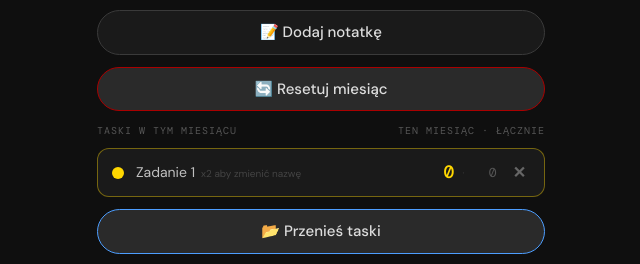
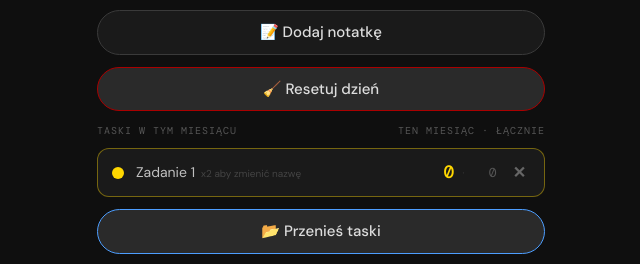
Before and after one commit to nastslay/tickcal, a React (Vite) app: page / in a window 1280 px wide. Shown: the part 518-782 px from the top of the page, without its empty margins (319-959 px from the left). Built offline with nearby package versions, Linux system fonts and the light colour scheme.

Commit message:
Update App.jsx

```diff
--- a/src/App.jsx
+++ b/src/App.jsx
@@ -68,6 +68,7 @@ const translations = {
     maxTasks: "Możesz dodać maksymalnie {max} tasków w tym miesiącu.",
     colorAlreadyAdded: "Ten kolor jest już dodany w tym miesiącu.",
     minOneTask: "W tym miesiącu musi pozostać przynajmniej jeden task.",
+	resetDay: "Resetuj dzień",
     resetMonthConfirm: "Czy na pewno chcesz zresetować miesiąc {month} {year}? Wszystkie taski, zaznaczenia i notatki zostaną usunięte, pozostanie tylko jeden task (Task 1).",
     resetAllConfirm: "Czy na pewno chcesz usunąć dane ze wszystkich miesięcy? Zostanie utworzony tylko bieżący miesiąc z jednym taskiem.",
     success: "Sukces",
@@ -131,6 +132,7 @@ const translations = {
     maxTasks: "You can add up to {max} tasks in this month.",
     colorAlreadyAdded: "This color is already added in this month.",
     minOneTask: "At least one task must remain in this month.",
+	resetDay: "Reset day",
     resetMonthConfirm: "Are you sure you want to reset the month {month} {year}? All tasks, marks, and notes will be deleted, leaving only one task (Task 1).",
     resetAllConfirm: "Are you sure you want to delete data from all months? Only the current month with one task will be created.",
     success: "Success",
@@ -682,6 +684,32 @@ export default function App() {
       onConfirm: () => {
         const newData = getDefaultMonthData(lang);
         setMonthsData(prev => ({ ...prev, [key]: newData }));
+        setCustomModal({ open: false, title: "", message: "", onConfirm: null, showCancel: false });
+      },
+      showCancel: true,
+    });
+  }
+
+function resetCurrentDay() {
+    if (!selectedDate) {
+      showCustomAlert(tt('noSelection'), tt('clickDayFirst'));
+      return;
+    }
+    setCustomModal({
+      open: true,
+      title: tt('resetDay'),
+      message: tt('resetDayConfirm'),
+      onConfirm: () => {
+        // Usuwanie tasków (ticks)
+        setTicks(prev => {
+          const { [selectedDate]: _, ...rest } = prev;
+          return rest;
+        });
+        // Usuwanie notatki
+        setNotes(prev => {
+          const { [selectedDate]: _, ...rest } = prev;
+          return rest;
+        });
         setCustomModal({ open: false, title: "", message: "", onConfirm: null, showCancel: false });
       },
       showCancel: true,
@@ -1263,16 +1291,16 @@ export default function App() {
                   onMouseDown={isInteractive ? e => e.currentTarget.style.transform = "scale(0.93)" : undefined}
                   onMouseUp={isInteractive ? e => e.currentTarget.style.transform = "scale(1)" : undefined}
                 >
-                  {hasNote && (
+				  {hasNote && (
                     <div style={{
                       position: "absolute",
                       top: 0,
                       left: 0,
-                      width: "100%",
-                      height: 4,
+                      width: 6,
+                      height: 22,
                       backgroundColor: "#ff4d4d",
                       borderTopLeftRadius: 8,
-                      borderTopRightRadius: 8,
+                      borderBottomRightRadius: 6,
                     }} />
                   )}
                   {tileEmoji ? (
@@ -1349,9 +1377,9 @@ export default function App() {
                 <button onClick={openNoteModal} style={{ ...wideButton, width: "100%" }}>📝 {tt('addNote')}</button>
               )}
             </div>
-            <div style={{ display: "flex", gap: 12, marginBottom: 12 }}>
-              <button onClick={resetCurrentMonth} style={{ ...wideButton, flex: 1, background: "#2a2a2a", borderColor: "#a00" }}>
-                🔄 {tt('resetMonth')}
+			<div style={{ display: "flex", gap: 12, marginBottom: 12 }}>
+              <button onClick={resetCurrentDay} style={{ ...wideButton, flex: 1, background: "#2a2a2a", borderColor: "#a00" }}>
+                🧹 {tt('resetDay')}
               </button>
             </div>
             {selectedDate && (
@@ -1451,8 +1479,8 @@ export default function App() {
               ))}
             </div>
 
-            {/* Przycisk przenoszenia tasków */}
-            <div style={{ marginTop: 12, paddingBottom: 24 }}>
+			{/* Przycisk przenoszenia tasków i Reset miesiąca */}
+            <div style={{ marginTop: 12, paddingBottom: 24, display: "flex", flexDirection: "column", gap: 12 }}>
               <button
                 onClick={() => setTransferModalOpen(true)}
                 style={{
@@ -1463,6 +1491,9 @@ export default function App() {
                 }}
               >
                 📂 {tt('transferTasks')}
+              </button>
+              <button onClick={resetCurrentMonth} style={{ ...wideButton, width: "100%", background: "#2a2a2a", borderColor: "#a00" }}>
+                🔄 {tt('resetMonth')}
               </button>
             </div>
           </div>
```
